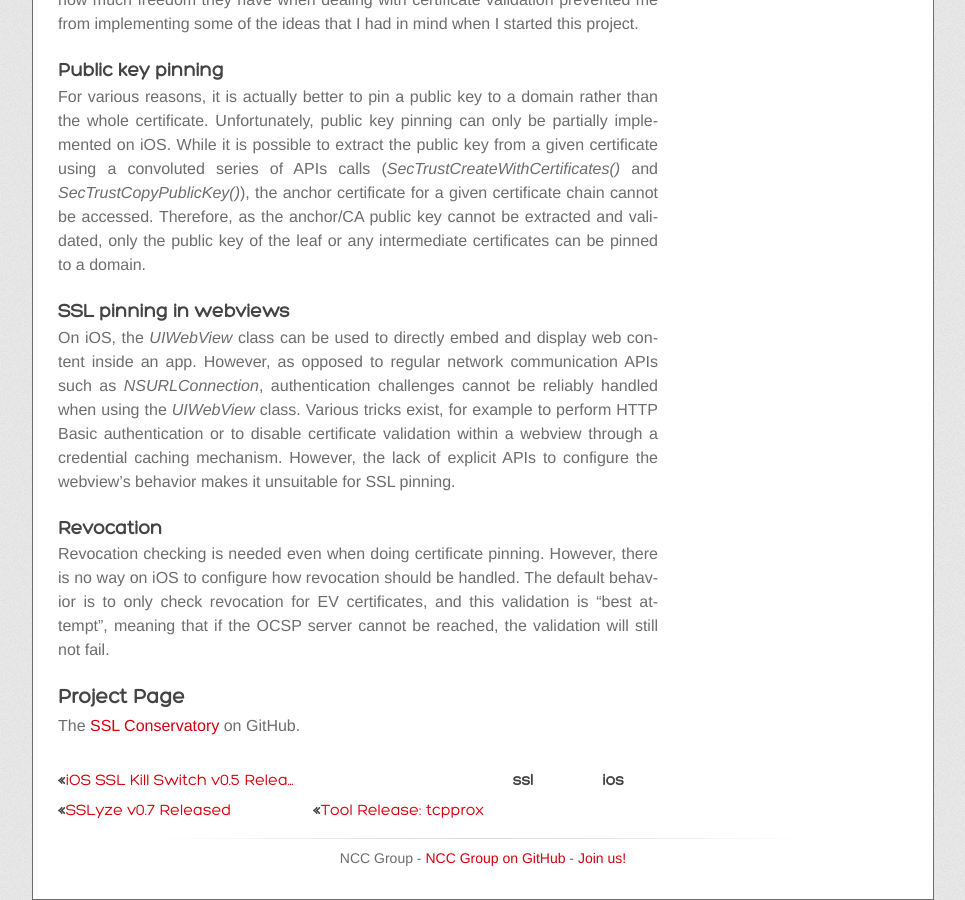
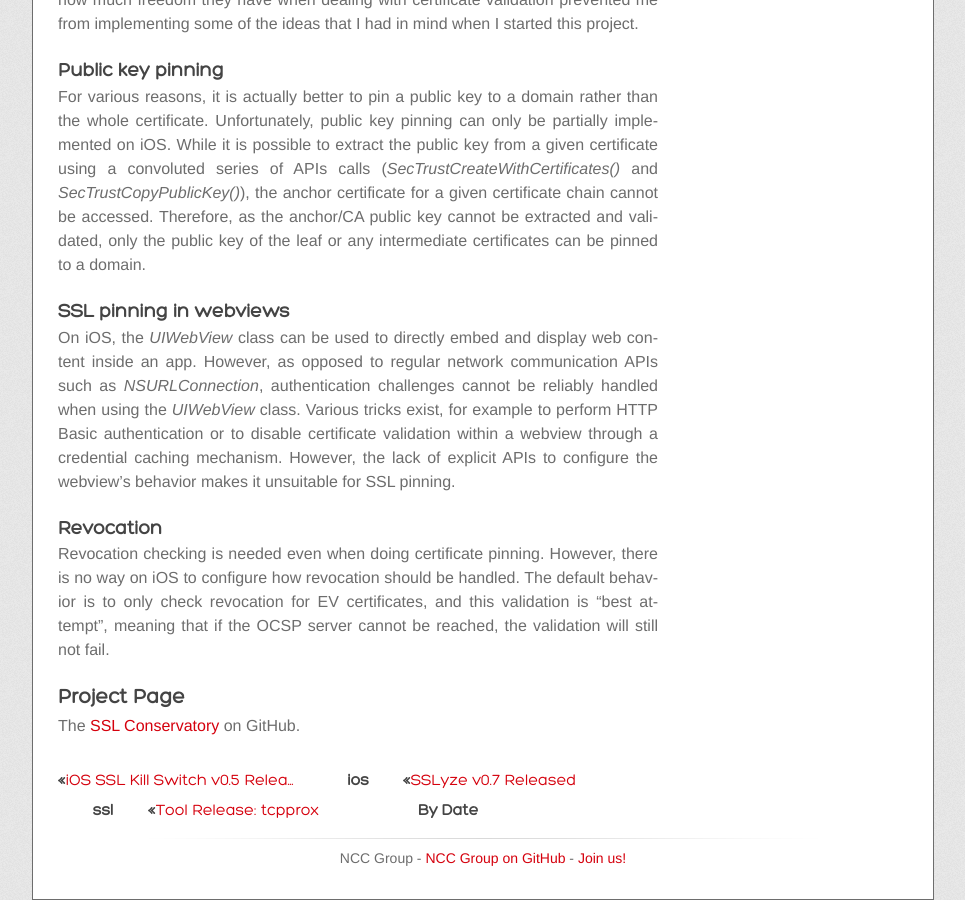
Before and after one commit to iNarcissuss/ncc, a Jekyll site: the page built from _posts/2013-02-19-ios-pinning.markdown, in a window 1280 px wide and 900 px high, scrolled down 1536 px. Shown: the whole window, without its empty margins (157-1122 px from the left). Built offline with Jekyll 4.4.1, drawn with Linux system fonts in a browser that asks for light colours; Markdown is read by kramdown in place of the engine named in the settings.

Commit message:
Fix next/prev links on the first page of a category or by date

```diff
--- a/_layouts/post.html
+++ b/_layouts/post.html
@@ -44,12 +44,16 @@
 	  <h6 class="navpost navpost_right"><span class="right"> &raquo; </span> <a class="navright" href="{{categoryprev.url}}" title="Previous Post: {{categoryprev.title}}">{{categoryprev.title}}</a></h6>
 	{% endif %}
 
-	{% if categoryprev.url or categorynext.url %}
+	{% if categoryprev.url %}
 	<h6 class="navpost navpost_center">{{ category }}</h6>
 	{% endif %}
 
 	{% if categorynext.url %}
 	  <h6 class="navpost navpost_left"> <span>&laquo;</span> <a class="navleft"  href="{{categorynext.url}}" title="Next Post: {{categorynext.title}}">{{categorynext.title}}</a></h6>
+	{% endif %}
+
+	{% if categoryprev == None and categorynext.url %}
+	<h6 class="navpost navpost_center" style="float:left">{{ category }}</h6>
 	{% endif %}
 	</div>
 {% endfor %}
@@ -61,7 +65,7 @@
   <h6 class="navpost navpost_right"><span class="right"> &raquo; </span> <a class="navright" href="{{previous.url}}" title="Previous Post: {{previous.title}}">{{previous.title}}</a></h6>
 {% endif %}
 
-{% if previous.url or next.url %}
+{% if previous.url %}
 <h6 class="navpost navpost_center">By Date</h6>
 {% endif %}
 
@@ -69,4 +73,9 @@
 {% if next.url %}
   <h6 class="navpost navpost_left"> <span>&laquo;</span> <a class="navleft"  href="{{next.url}}" title="Next Post: {{next.title}}">{{next.title}}</a></h6>
 {% endif %}
+
+{% if previous == Empty and next %}
+<h6 class="navpost navpost_center" style="float:left">By Date</h6>
+{% endif %}
+
 </div>
```
